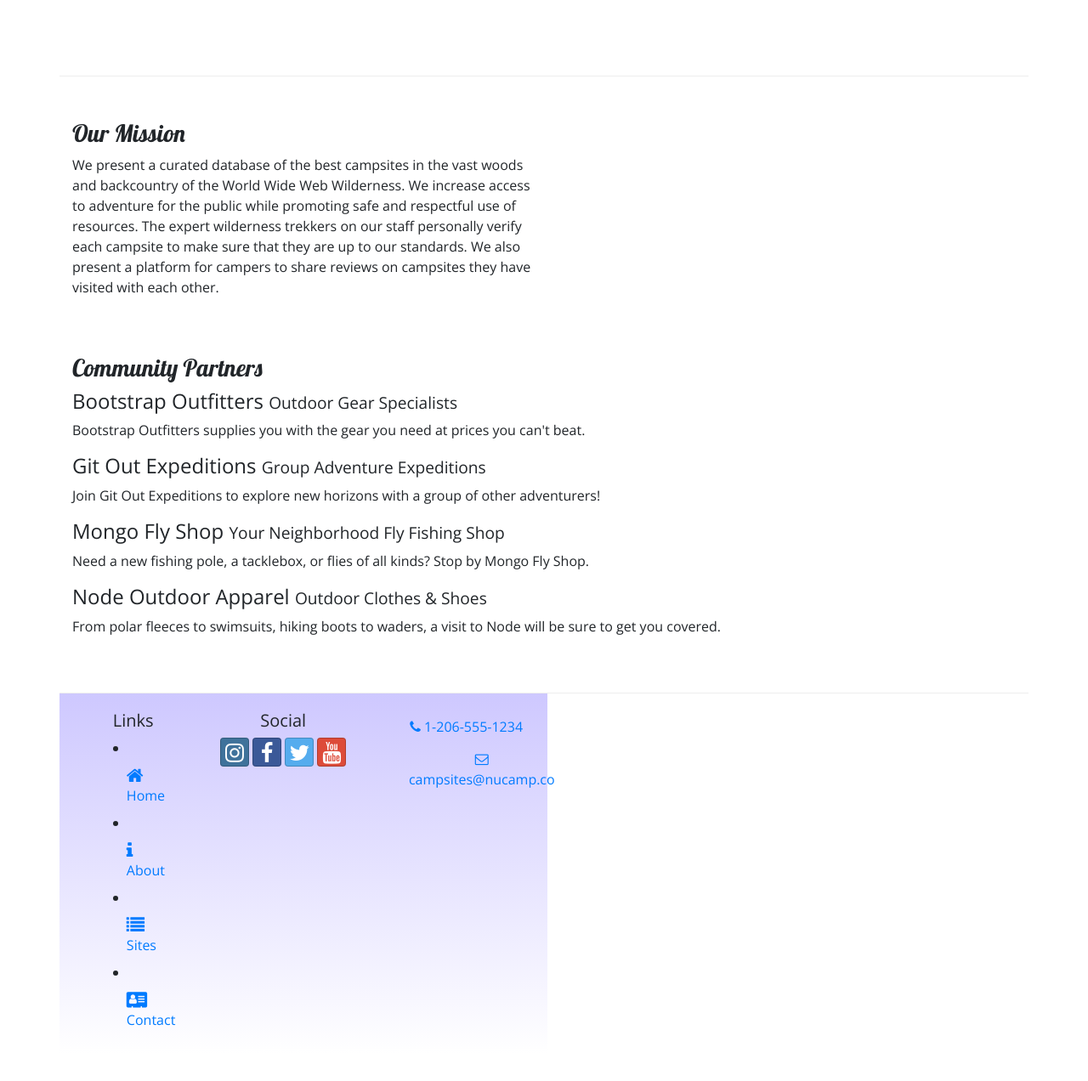
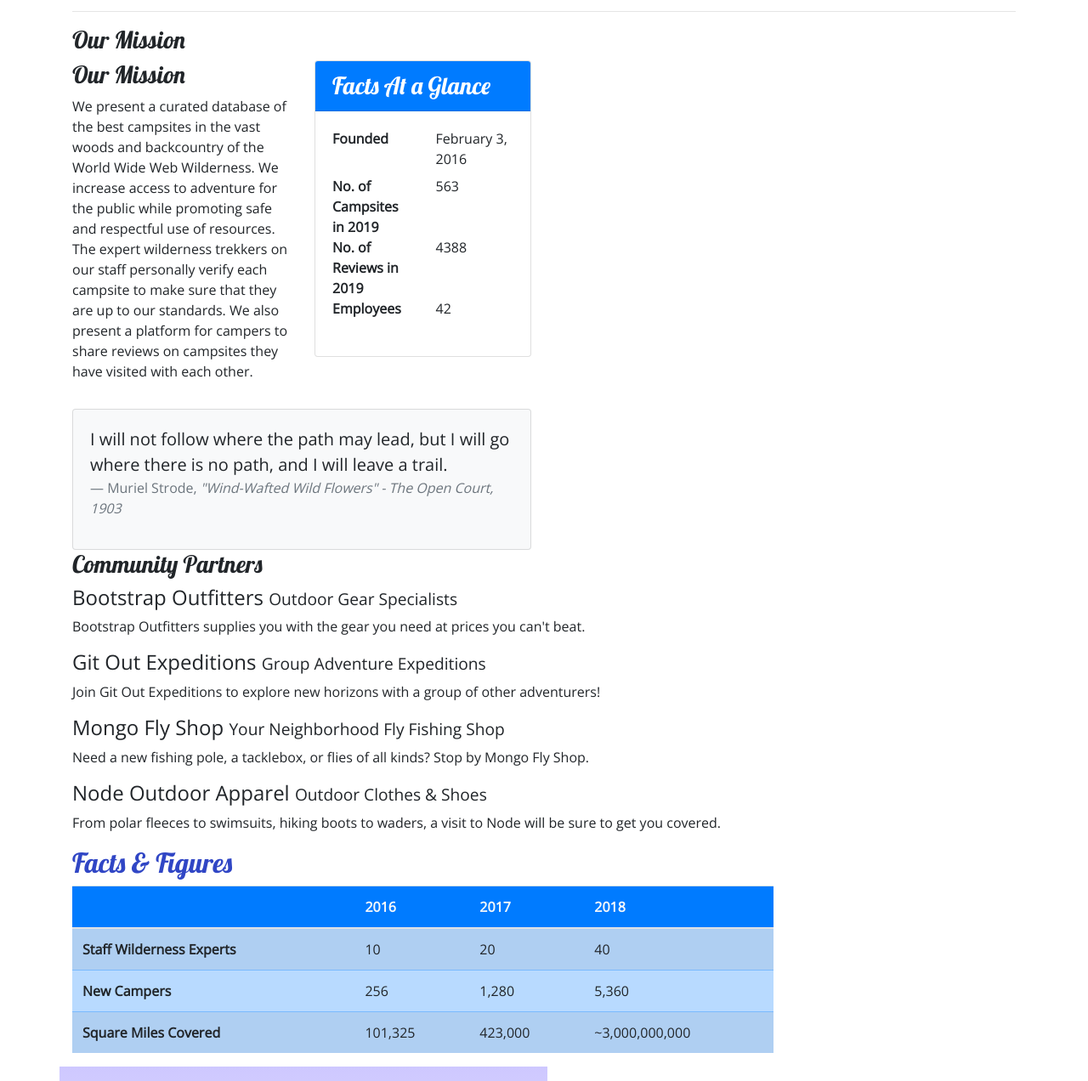
Before and after one commit to kendylleifheit-rgb/Bootstrap, a website: page aboutus.html in a window 1280 px wide. Shown: the part 304-1576 px from the top of the page at 85% size. Drawn offline with nearby package versions, Linux system fonts and the light colour scheme.

Commit message:
Tables and Cards

```diff
--- a/aboutus.html
+++ b/aboutus.html
@@ -39,11 +39,45 @@
         <div class="row row-content">
             <div class="col col-sm-6">
                 <h3>Our Mission</h3>
-                <div p> We present a curated database of the best campsites in the vast woods and backcountry of the World Wide Web Wilderness. We increase access to adventure for the public while promoting safe and respectful use of resources. The expert wilderness trekkers on our staff personally verify each campsite to make sure that they are up to our standards. We also present a platform for campers to share reviews on campsites they have visited with each other.</p>
+                        <div class="row row-content">
+            <div class="col-sm-6">
+                <h3>Our Mission</h3>
+                <p>We present a curated database of the best campsites in the vast woods and backcountry of the World Wide Web Wilderness. We increase access to adventure for the public while promoting safe and respectful use of resources. The expert wilderness trekkers on our staff personally verify each campsite to make sure that they are up to our standards. We also present a platform for campers to share reviews on campsites they have visited with  each other.</p>
             </div>
+            <div class="col-sm-6">
+                <div class="card">
+                    <h3 class="card-header bg-primary text-white">Facts At a Glance</h3>
+                    <div class="card-body">
+                        <dl class="row">
+                            <dt class="col-6">Founded</dt>
+                            <dd class="col-6">February 3, 2016</dd>
+                            <dt class="col-6">No. of Campsites in 2019</dt>
+                            <dd class="col-6">563</dd>
+                            <dt class="col-6">No. of Reviews in 2019</dt>
+                            <dd class="col-6">4388</dd>
+                            <dt class="col-6">Employees</dt>
+                            <dd class="col-6">42</dd>
+                        </dl>
+                    </div>
+                </div>
+            </div>
+            <div class="col">
+                <div class="card bg-light mt-3">
+                    <blockquote class="blockquote card-body">
+                        <p class="mb-0">I will not follow where the path may lead, but I will go where there is no path, and I will leave a trail.</p>
+                        <footer class="blockquote-footer">Muriel Strode,
+                            <cite title="Source Title">"Wind-Wafted Wild Flowers" -
+                                The Open Court, 1903
+                            </cite>
+                        </footer>
+                    </blockquote>
+                </div>
+            </div>
+        </div>
         </div>
 
         <div class="container">
+
             <div class="row row-content">
                 <div class="col-md-12">
                     <h3>Community Partners</h3>
@@ -57,10 +91,48 @@
                     <p class="d-none d-sm-block">From polar fleeces to swimsuits, hiking boots to waders, a visit to Node will be sure to get you covered.</p>
             </div>
         </div>
+            <div class="row row-content">
+            <div class="col-sm-9">
+                <h2>Facts &amp; Figures</h2>
+                <div class="table-responsive">
+                    <table class="table table-striped">
+                        <thead>
+                            <tr class="bg-primary text-light">
+                                <th></th>
+                                <th>2016</th>
+                                <th>2017</th>
+                                <th>2018</th>
+                            </tr>
+                        </thead>
+                        <tbody class="table-primary">
+                            <tr>
+                                <th>Staff Wilderness Experts</th>
+                                <td>10</td>
+                                <td>20</td>
+                                <td>40</td>
+                            </tr>
+                            <tr>
+                                <th>New Campers</th>
+                                <td>256</td>
+                                <td>1,280</td>
+                                <td>5,360</td>
+                            </tr>
+                            <tr>
+                                <th>Square Miles Covered</th>
+                                <td>101,325</td>
+                                <td>423,000</td>
+                                <td>~3,000,000,000</td>
+                            </tr>
+                        </tbody>
+                    </table>
+                </div>
+            </div>
+       </div>
     </div>
 
-    <footer>
+    <footer class="site-footer">
         <div class="container">
+
             <div class="row">
                 <div class="col-4 col-sm-2 offset-1">
                     <h5>Links</h5>
--- a/css/styles.css
+++ b/css/styles.css
@@ -14,10 +14,9 @@ header h2 {
     color: #CEC8FF;
 }
 
-footer {
+.site-footer{
     background-image: linear-gradient(#CEC8FF, white);
     padding: 20px 0;
-}
 
 .jumbotron {
     padding: 30px;
```
Also changed, not shown: contactus.html (+1 -1 lines), index.html (+1 -1 lines).
